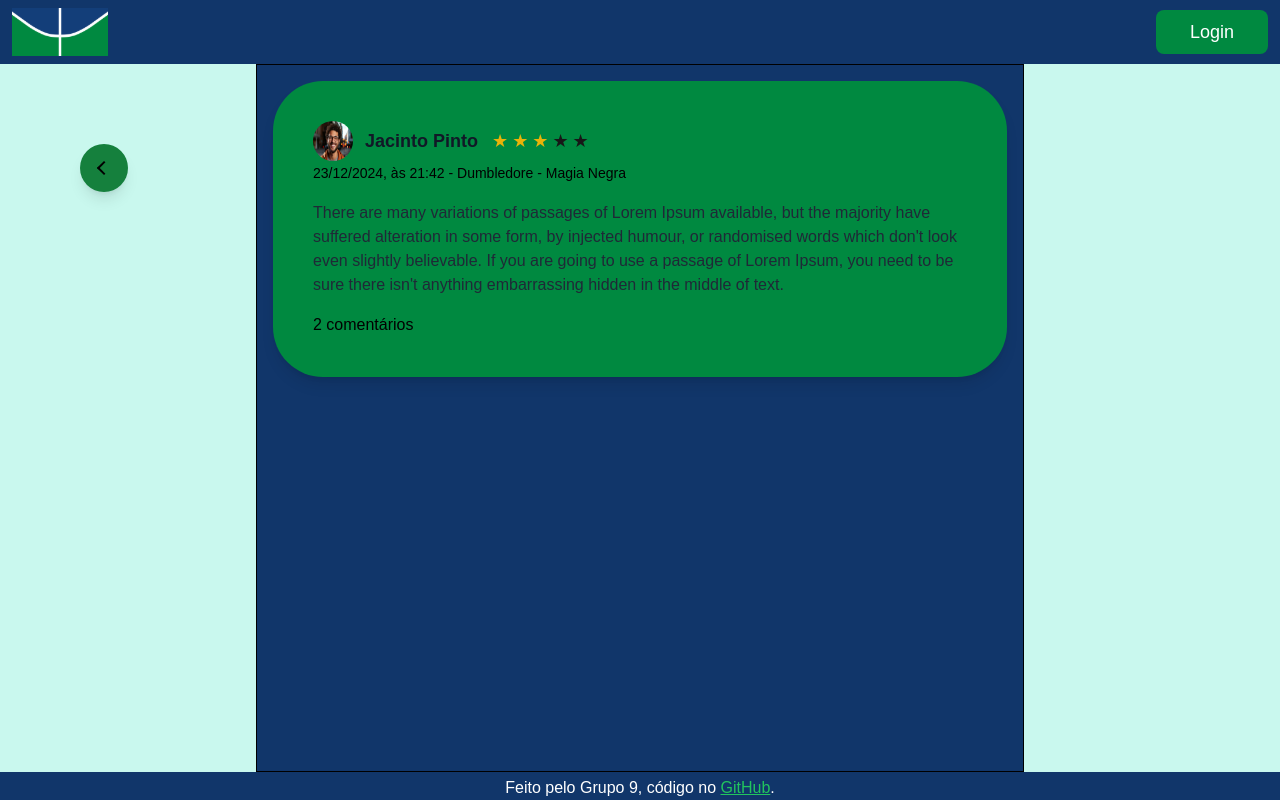
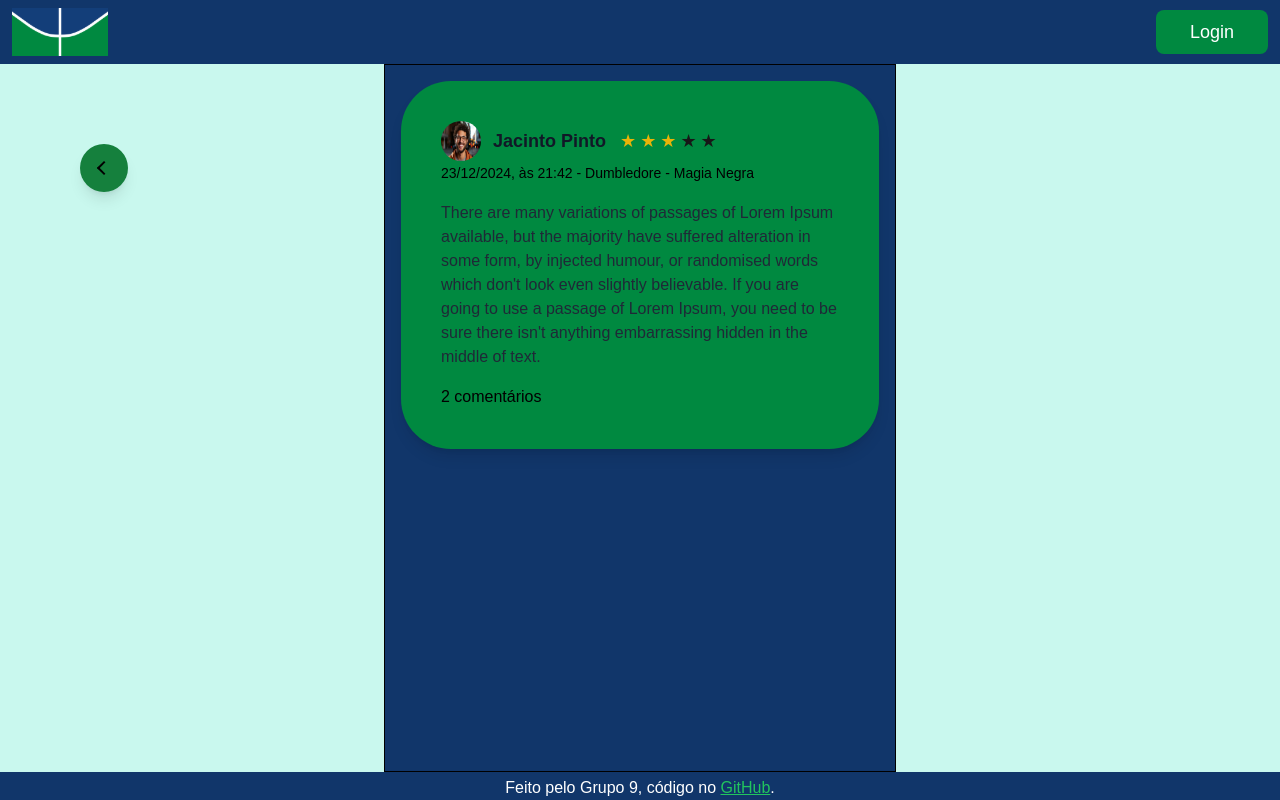
Before and after one commit to LucasMABF/PT_grupo9_front, a Next.js app: page /Post in a window 1280 px wide. Built offline with nearby package versions, Linux system fonts and the light colour scheme.

Commit message:
Atualizando as dimensões da página

```diff
--- a/src/app/Post/page.tsx
+++ b/src/app/Post/page.tsx
@@ -38,7 +38,7 @@ export default function Post() {
 
       <main className="body  bg-origin-content justify-center items-center w-screen h-screen flex flex-col">
         {/* Comment Box */}
-        <div className="bg-color2 border border-black h-full max-w-lg min-w-[60%] mx-auto p-4 overflow-x-auto ">
+        <div className="bg-color2 border border-black h-full max-w-lg min-w-[20%] mx-auto p-4 overflow-x-auto ">
           <div className="bg-color1 px-10 py-10 rounded-[50px] shadow-lg">
             <div className="flex items-center ">
               <Image
```
